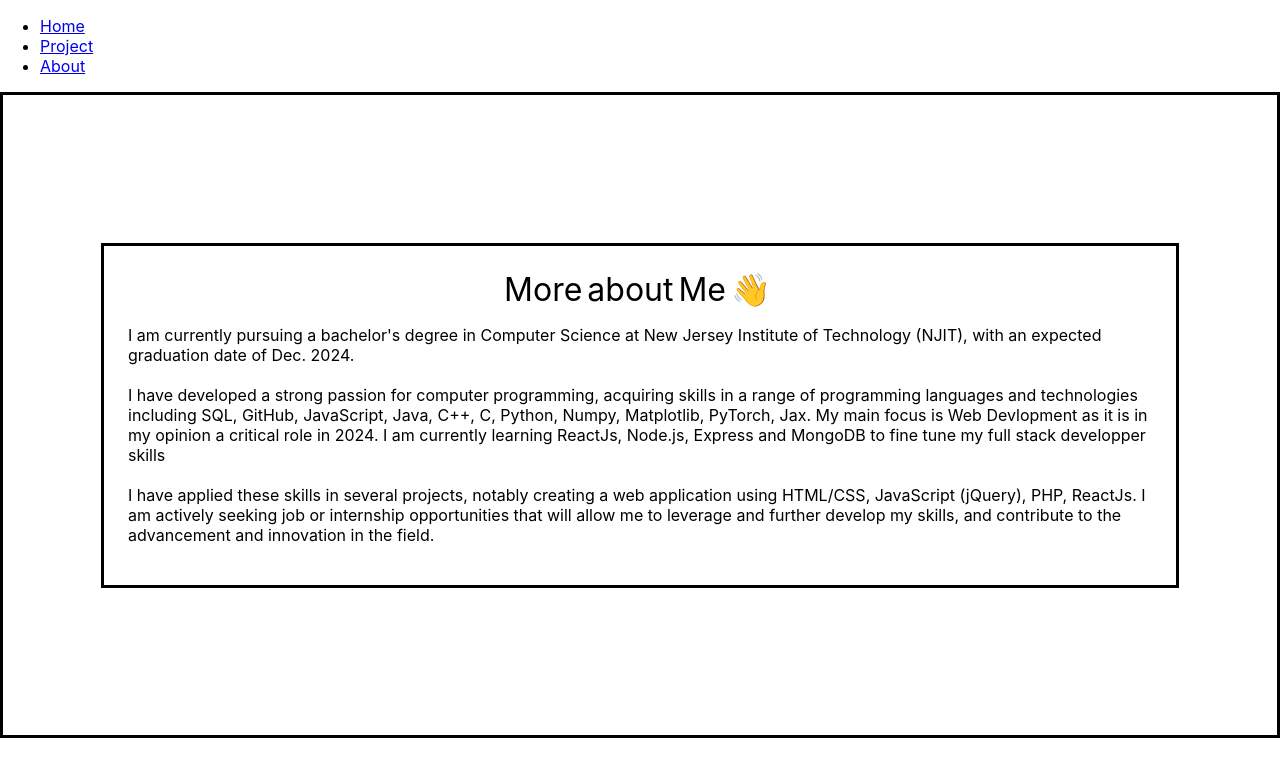
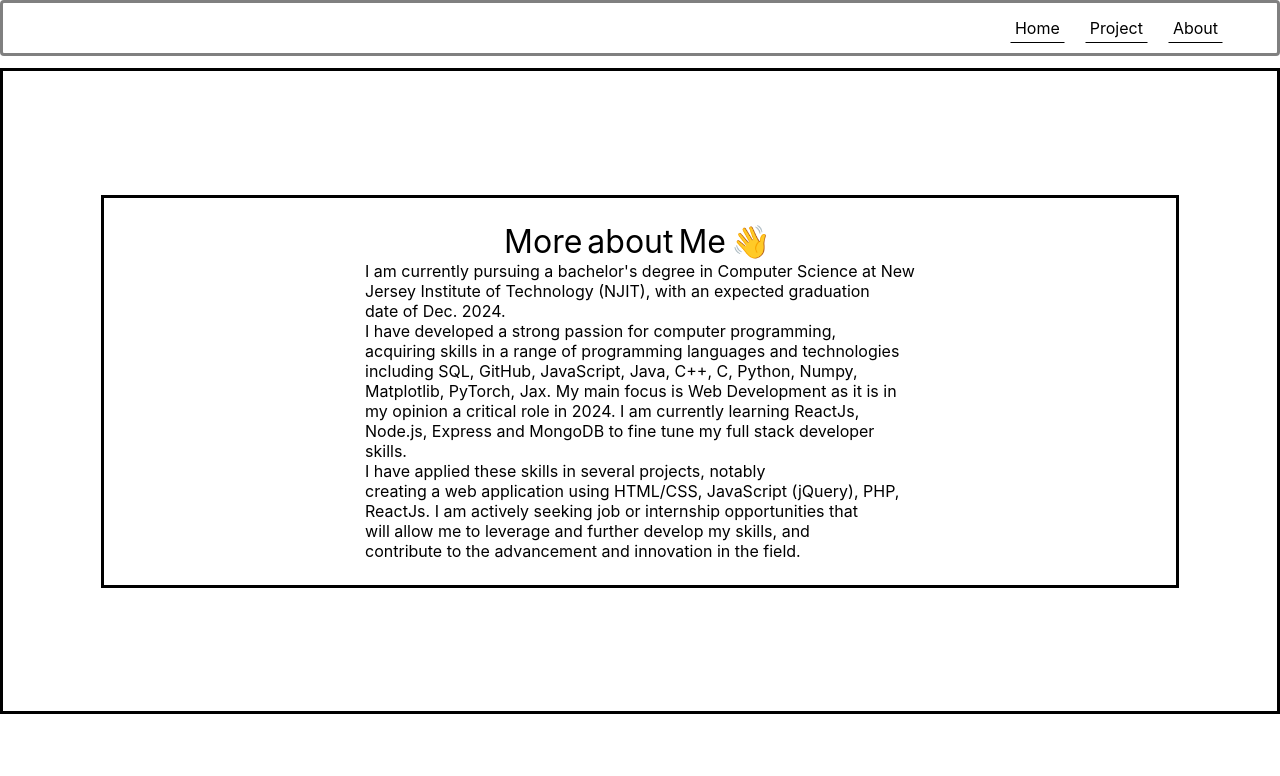
Before and after one commit to thiczd/portfolio, a React (Create React App) app: page /about in a window 1280 px wide. Shown: the top 776 px of the page. Built offline with nearby package versions, Linux system fonts and the light colour scheme.

Commit message:
added some navbar styling as well as overhauling

```diff
--- a/src/Components/About.js
+++ b/src/Components/About.js
@@ -1,36 +1,29 @@
 import React from "react";
 import "../css/about.css";
-import { motion } from "framer-motion";
 import AboutTitle from "./AboutTitle";
+import AboutDescription from "./AboutDescription";
 const About = () => {
+  const description = `I am currently pursuing a bachelor's degree in Computer Science at New
+  Jersey Institute of Technology (NJIT), with an expected graduation
+  date of Dec. 2024.
+  I have developed a strong passion for computer programming,
+  acquiring skills in a range of programming languages and technologies
+  including SQL, GitHub, JavaScript, Java, C++, C, Python, Numpy,
+  Matplotlib, PyTorch, Jax. My main focus is Web Development as it is in
+  my opinion a critical role in 2024. I am currently learning ReactJs,
+  Node.js, Express and MongoDB to fine tune my full stack developer
+  skills.
+
+  I have applied these skills in several projects, notably
+  creating a web application using HTML/CSS, JavaScript (jQuery), PHP,
+  ReactJs. I am actively seeking job or internship opportunities that
+  will allow me to leverage and further develop my skills, and
+  contribute to the advancement and innovation in the field.`;
   return (
     <div className="about-me-main">
       <div className="about-me">
         <AboutTitle text="More about Me 👋"></AboutTitle>
-        <motion.p
-          initial={{ opacity: 0, scale: 0.75 }}
-          animate={{ opacity: 1, scale: 1 }}
-          transition={{
-            duration: 1,
-          }}
-        >
-          I am currently pursuing a bachelor's degree in Computer Science at New
-          Jersey Institute of Technology (NJIT), with an expected graduation
-          date of Dec. 2024. <br></br>
-          <br></br>I have developed a strong passion for computer programming,
-          acquiring skills in a range of programming languages and technologies
-          including SQL, GitHub, JavaScript, Java, C++, C, Python, Numpy,
-          Matplotlib, PyTorch, Jax. My main focus is Web Devlopment as it is in
-          my opinion a critical role in 2024. I am currently learning ReactJs,
-          Node.js, Express and MongoDB to fine tune my full stack developper
-          skills
-          <br></br>
-          <br></br> I have applied these skills in several projects, notably
-          creating a web application using HTML/CSS, JavaScript (jQuery), PHP,
-          ReactJs. I am actively seeking job or internship opportunities that
-          will allow me to leverage and further develop my skills, and
-          contribute to the advancement and innovation in the field.
-        </motion.p>
+        <AboutDescription description={description}></AboutDescription>
       </div>
     </div>
   );
--- /dev/null
+++ b/src/Components/AboutDescription.js
@@ -0,0 +1,44 @@
+import React from "react";
+import { motion } from "framer-motion";
+
+const AboutDescription = ({ description }) => {
+  const lines = description.split("\n");
+
+  const container = {
+    hidden: { opacity: 0 },
+    visible: () => ({
+      opacity: 1,
+      transition: { staggerChildren: 0.01 },
+    }),
+  };
+
+  const child = {
+    visible: {
+      opacity: 1,
+    },
+    hidden: {
+      opacity: 0,
+    },
+  };
+
+  return (
+    <motion.div
+      style={{ overflow: "hidden" }}
+      variants={container}
+      initial="hidden"
+      animate="visible"
+    >
+      {lines.map((line, lineIndex) => (
+        <div key={lineIndex}>
+          {line.split(" ").map((word, wordIndex) => (
+            <motion.span variants={child} key={wordIndex}>
+              {word + " "}
+            </motion.span>
+          ))}
+        </div>
+      ))}
+    </motion.div>
+  );
+};
+
+export default AboutDescription;
--- a/src/Components/AboutTitle.js
+++ b/src/Components/AboutTitle.js
@@ -38,7 +38,8 @@ const AboutTitle = ({ text }) => {
       initial="hidden"
       animate="visible"
     >
-      {words.map((word, index) => (
+      {words.map((word, index) => {
+        return (
           <motion.span
             variants={child}
             style={{ marginRight: "5px" }}
@@ -46,7 +47,8 @@ const AboutTitle = ({ text }) => {
           >
             {word}
           </motion.span>
-      ))}
+        );
+      })}
     </motion.div>
   );
 };
--- a/src/css/about.css
+++ b/src/css/about.css
@@ -14,6 +14,7 @@
   display: flex;
   align-items: center;
   flex-direction: column;
+  max-height: 70vh;
   width: 80vw;
   padding: 24px;
 }
--- a/src/css/nav.css
+++ b/src/css/nav.css
@@ -1,3 +1,43 @@
-nav {
+.nav {
   display: flex;
+  justify-content: right;
+  align-items: center;
+  padding-right: 24px;
+  border: solid;
+  border-radius: 4px;
+  border-color: grey;
+  margin-bottom: 12px;
+  box-sizing: border-box;
 }
+.nav-list {
+  padding: 0;
+  margin: 10px;
+  display: flex;
+  flex-direction: row;
+  list-style-type: none;
+}
+
+.nav-list li {
+  padding: 4px;
+  margin-right: 20px;
+  border: 1px solid transparent;
+  border-bottom: 1px solid;
+  box-sizing: border-box;
+}
+.nav-list li:hover {
+  border: 1px solid;
+  border-radius: 4px;
+}
+
+.nav-list a {
+  color: black;
+  text-decoration: none;
+}
+
+@media (max-width: 768px) {
+  .nav {
+    justify-content: center;
+    padding: 0;
+    padding: 0px;
+  }
+}
```
Lines whose indentation alone changed are shown as unchanged.
